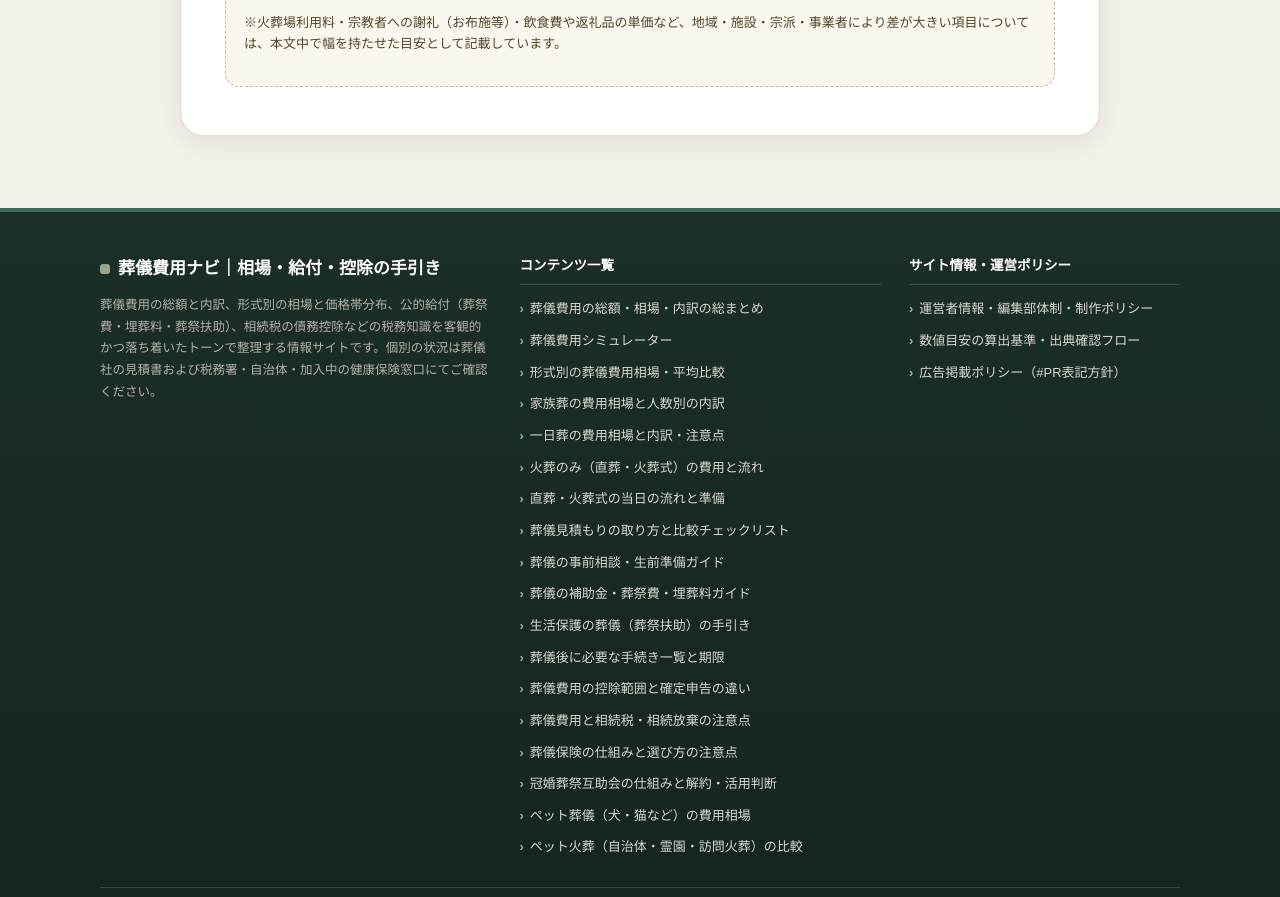
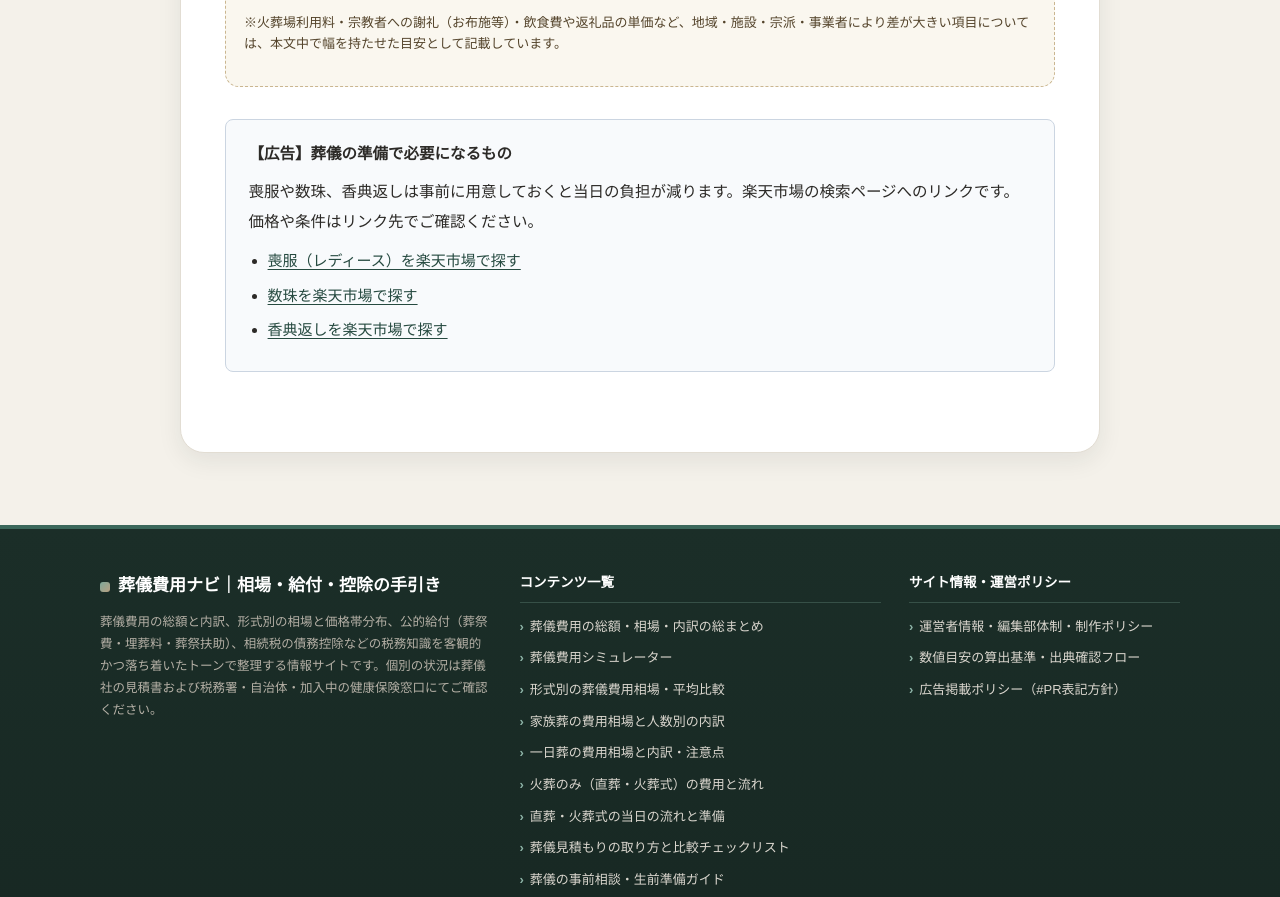
Before and after one commit to masaru1995/masaru1995.github.io, a plain HTML site: page sougi/jizen/index.html in a window 1280 px wide. Shown: the part 10779-11676 px from the top of the page. Drawn offline with Linux system fonts and the light colour scheme.

Commit message:
sougi: 事前準備ページに楽天リンク（喪服・数珠・香典返し）を追加

```diff
--- a/sougi/jizen/index.html
+++ b/sougi/jizen/index.html
@@ -608,6 +608,15 @@
         </ul>
         <p>※火葬場利用料・宗教者への謝礼（お布施等）・飲食費や返礼品の単価など、地域・施設・宗派・事業者により差が大きい項目については、本文中で幅を持たせた目安として記載しています。</p>
       </section>
+    <aside style="margin:2em 0;padding:1.2em 1.4em;border:1px solid #cbd5e1;border-radius:8px;background:#f8fafc;">
+      <p style="margin:0 0 .6em;font-weight:bold;">【広告】葬儀の準備で必要になるもの</p>
+      <p style="margin:0 0 .8em;">喪服や数珠、香典返しは事前に用意しておくと当日の負担が減ります。楽天市場の検索ページへのリンクです。価格や条件はリンク先でご確認ください。</p>
+      <ul style="margin:0;padding-left:1.2em;line-height:2;">
+        <li><a href="https://hb.afl.rakuten.co.jp/hgc/11e7c15e.43b4d992.11e7c15f.7b1e602a/?pc=https%3A%2F%2Fsearch.rakuten.co.jp%2Fsearch%2Fmall%2F%25E5%2596%25AA%25E6%259C%258D%2B%25E3%2583%25AC%25E3%2583%2587%25E3%2582%25A3%25E3%2583%25BC%25E3%2582%25B9%2F&link_type=text&ut=eyJwYWdlIjoidXJsIiwidHlwZSI6InRleHQiLCJjb2wiOjF9" rel="nofollow sponsored noopener" target="_blank">喪服（レディース）を楽天市場で探す</a></li>
+        <li><a href="https://hb.afl.rakuten.co.jp/hgc/11e7c15e.43b4d992.11e7c15f.7b1e602a/?pc=https%3A%2F%2Fsearch.rakuten.co.jp%2Fsearch%2Fmall%2F%25E6%2595%25B0%25E7%258F%25A0%2F&link_type=text&ut=eyJwYWdlIjoidXJsIiwidHlwZSI6InRleHQiLCJjb2wiOjF9" rel="nofollow sponsored noopener" target="_blank">数珠を楽天市場で探す</a></li>
+        <li><a href="https://hb.afl.rakuten.co.jp/hgc/11e7c15e.43b4d992.11e7c15f.7b1e602a/?pc=https%3A%2F%2Fsearch.rakuten.co.jp%2Fsearch%2Fmall%2F%25E9%25A6%2599%25E5%2585%25B8%25E8%25BF%2594%25E3%2581%2597%2F&link_type=text&ut=eyJwYWdlIjoidXJsIiwidHlwZSI6InRleHQiLCJjb2wiOjF9" rel="nofollow sponsored noopener" target="_blank">香典返しを楽天市場で探す</a></li>
+      </ul>
+    </aside>
     </div>
   </article>
 </main>
```
